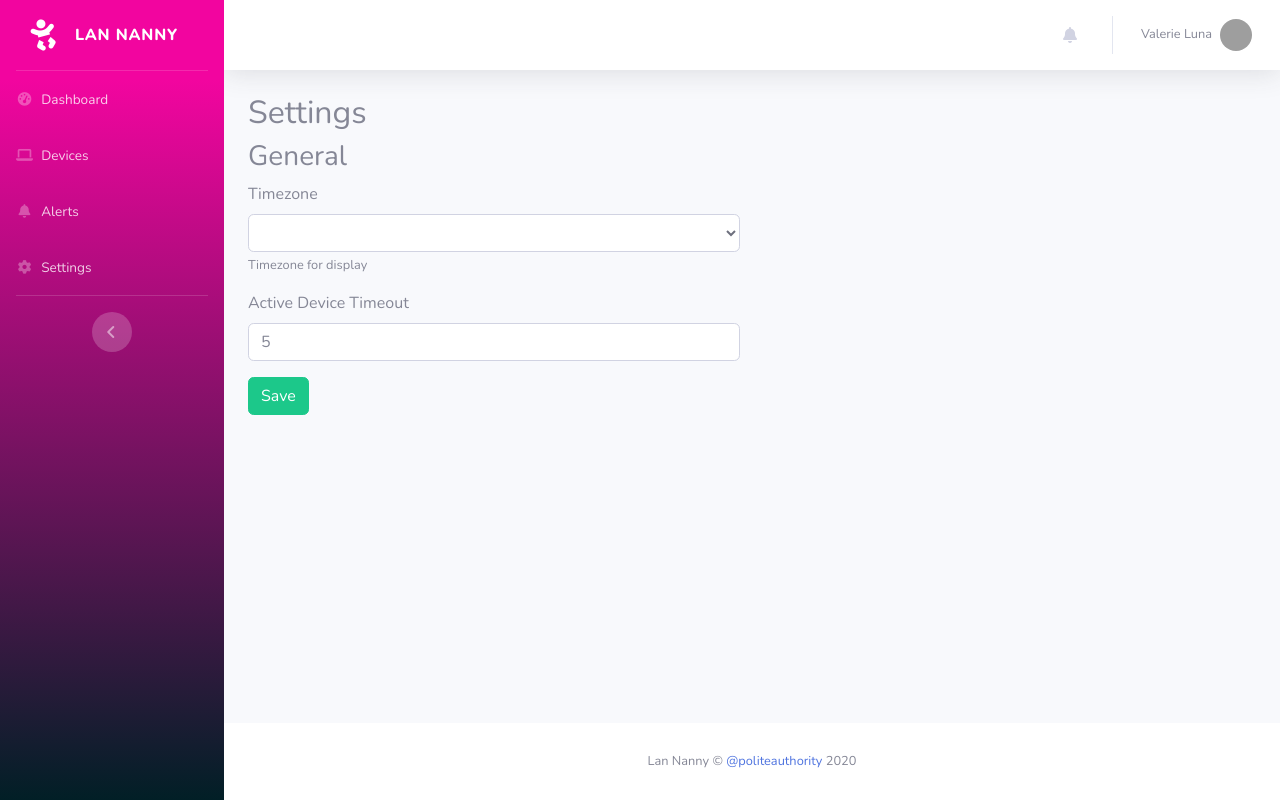
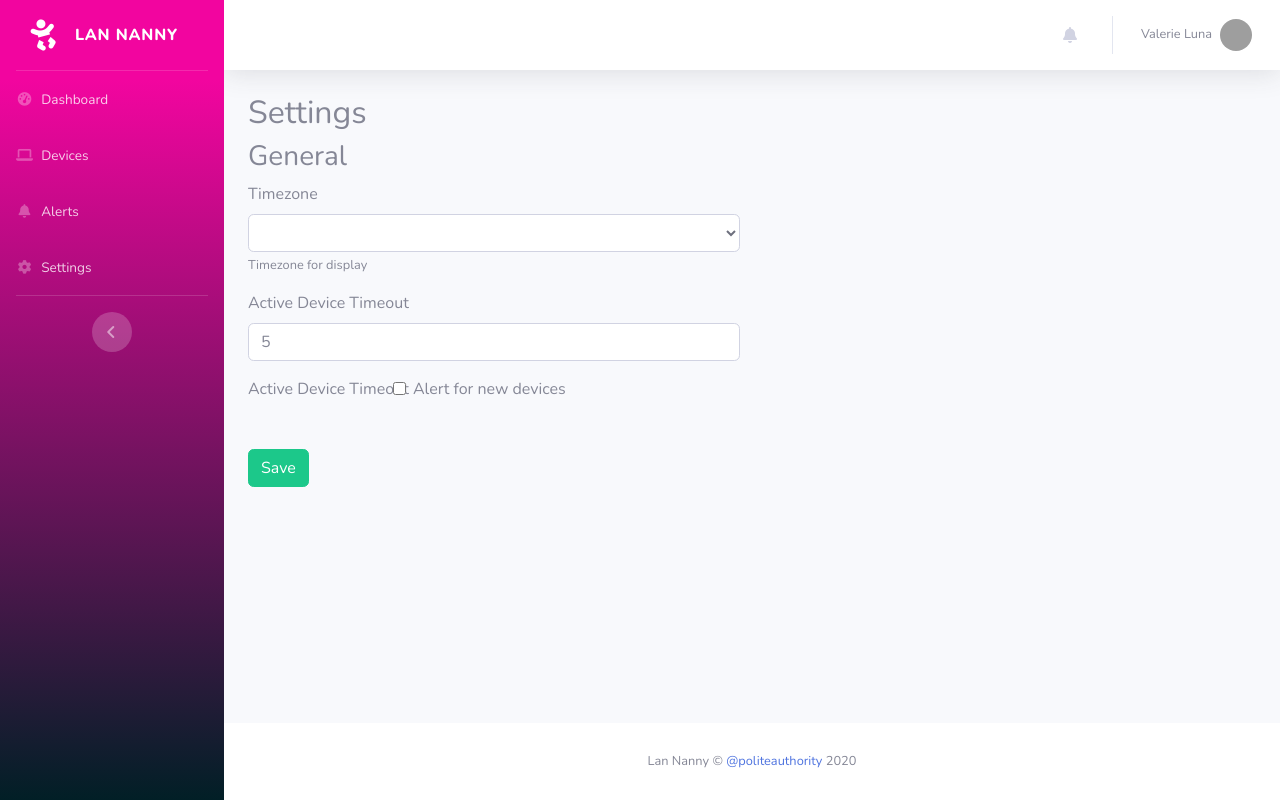
Before and after one commit to politeauthority/lan-nanny, a Flask app: template templates/settings.html in a window 1280 px wide. Run offline with Flask 2, Linux system fonts and the light colour scheme; the template is opened without the code that fills it, so the values that code supplies are empty; parts of the project's set-up code (start-up, migrations or seed data) failed here and were passed over; some libraries are stand-ins or nearby versions; grey boxes are pictures that could not be loaded.

Commit message:
Checking in for machine xfer

```diff
--- a/templates/settings.html
+++ b/templates/settings.html
@@ -7,9 +7,8 @@
   </div>
   <div class="row">
     <div class="col-lg-6">
-      <h3>General</h3>
       <form action="/settings-save" method="POST">
-
+        <h3>General</h3>
         <!-- Timezone -->
         <div class="form-group">
           <label for="settings_timezone">Timezone</label>
@@ -38,7 +37,15 @@
           <input type="number" class="form-control form-sm" id="setting_active_timeout" placeholder="5" value="">
         </div>
 
+        <div class="form-group">
+          <label for="setting_alert_new_device">Active Device Timeout</label>
+          <input class="form-check-input" type="checkbox" id="setting_alert_new_device" {%if settings['alert-new-device'].value == 1%}checked{%else%}value="off"{%endif%} name="settings_alert_new_device">
+          <label class="form-check-label" for="setting_alert_new_device">
+            Alert for new devices
+          </label>
+        </div>
 
+        <br/>
         <button class="btn btn-success" type="submit">Save</button>
       </form>
     </div>
```
Also changed, not shown: scan.py (+2 -5 lines).
